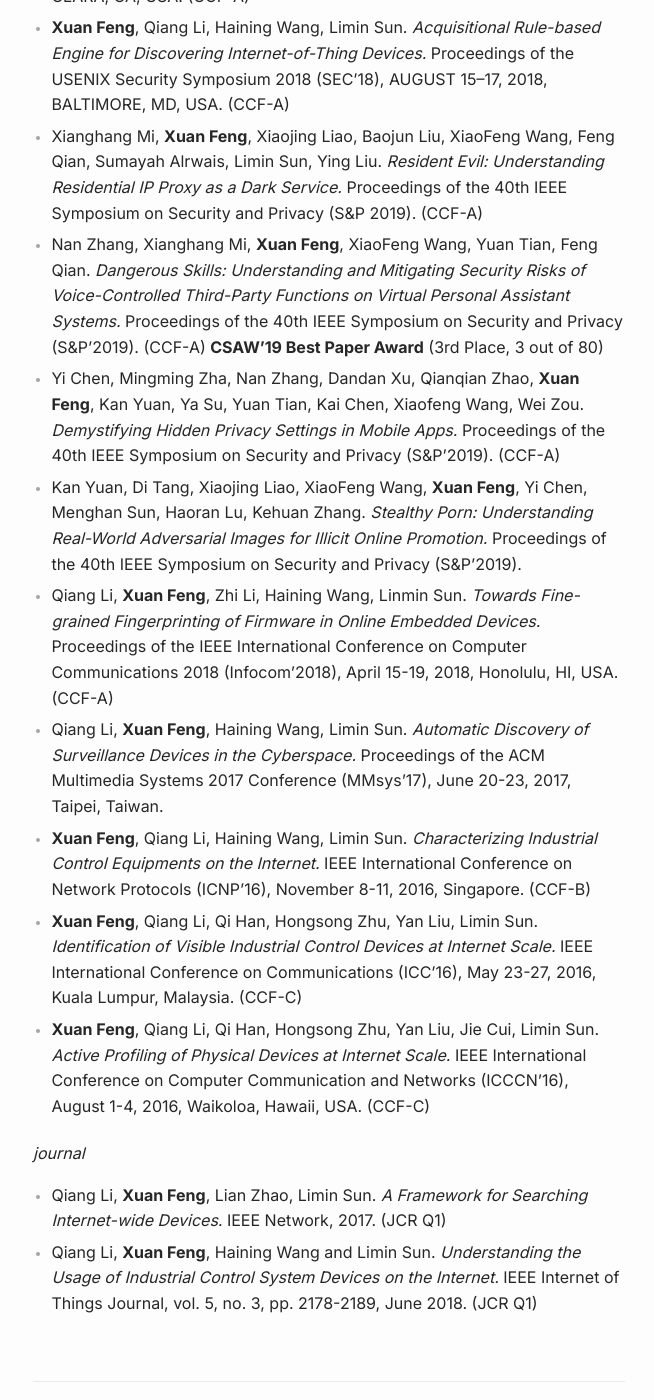
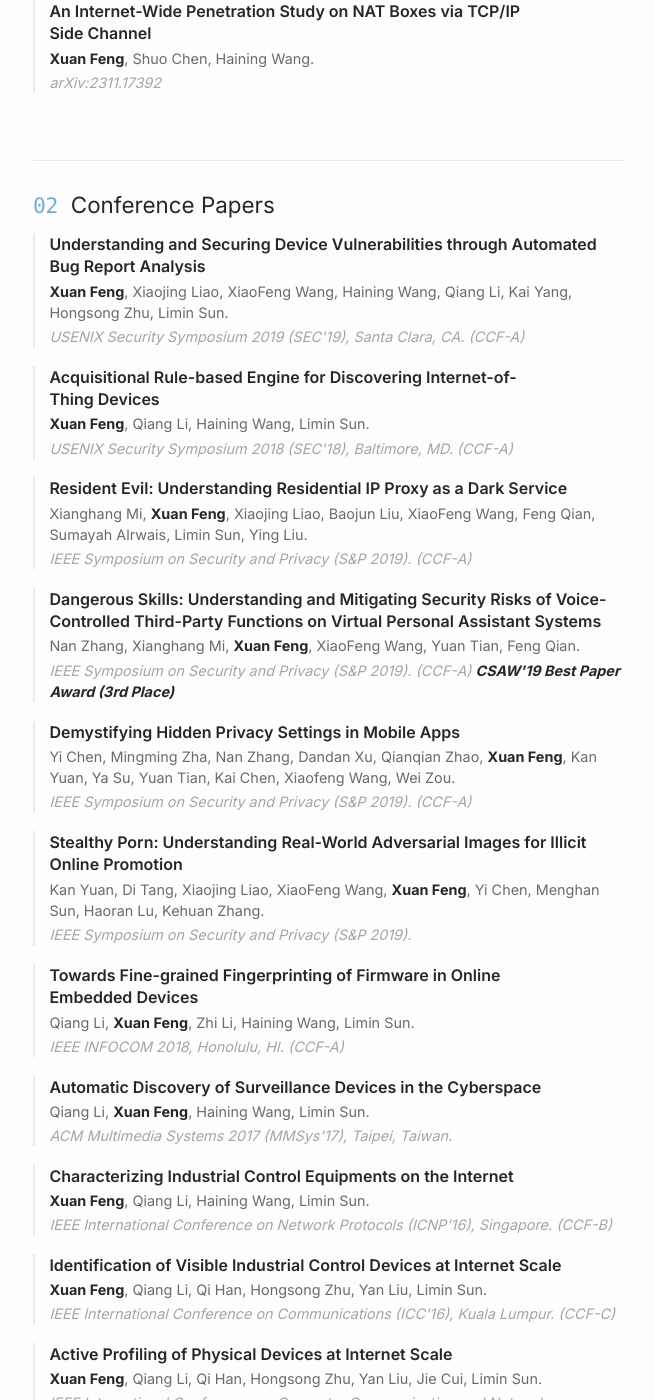
Before and after one commit to xuafeng/cv, a Jekyll site: the page built from publications.md, in a window 1280 px wide and 1400 px high, scrolled down 1098 px. Shown: the whole window, without its empty margins (311-965 px from the left). Built offline with Jekyll 4.4.1, drawn with Linux system fonts in a browser that asks for light colours; some of the changed text lies outside the part shown.

Commit message:
Refresh copy: shorter site description, refine now/index, restructure publications
Co-Authored-By: Claude Opus 4.7 (1M context) <noreply@anthropic.com>

```diff
--- a/_config.yml
+++ b/_config.yml
@@ -1,11 +1,11 @@
 
-title: Xuan Feng
-author: Xuan Feng
+title: Xuan FENG
+author: Xuan FENG
 chinese_name: 丰轩
 email: xuafeng@microsoft.com
 url: https://xuafeng.win
 baseurl: /cv
-description: Researcher at Microsoft Research Asia - Vancouver working on future agent systems, system intelligence, and AI for security.
+description: Researcher at MSR.
 
 theme_config:
   appearance: "auto"
--- a/publications.md
+++ b/publications.md
@@ -4,30 +4,121 @@ title: publications
 permalink: /publications/
 ---
 
-## selected publications
-_preprint_
-+ Xiangsen Chen, Xuan Feng, Shuo Chen, Sudipto Rakshit, Diana Duvieilh, Ashley Picone, Nan Tang. _CyberThreat-Eval: Can Large Language Models Automate Real-World Threat Research?_, Transactions on Machine Learning Research, 2025
-+ Yuanye Liu, Jiahang Xu, Li Lyna Zhang, Qi Chen, Xuan Feng, Yang Chen, Zhongxin Guo, Yuqing Yang, Peng Cheng. _Beyond Prompt Content: Enhancing LLM Performance via Content-Format Integrated Prompt Optimization_, arXiv:2502.04295
-+ Zhenghao Lin, Zihao Tang, Xiao Liu, Yeyun Gong, Yi Cheng, Qi Chen, Hang Li, Ying Xin, Ziyue Yang, Kailai Yang, Yu Yan, Xiao Liang, Shuai Lu, Yiming Huang, Zheheng Luo, Lei Qu, Xuan Feng, Yaoxiang Wang, Yuqing Xia, Feiyang Chen, Yuting Jiang, Yasen Hu, Hao Ni, Binyang Li, Guoshuai Zhao, Jui-Hao Chiang, Zhongxin Guo, Chen Lin, Kun Kuang, Wenjie Li, Yelong Shen, Jian Jiao, Peng Cheng, Mao Yang. _Sigma: Differential Rescaling of Query, Key and Value for Efficient Language Models_, arXiv:2501.13629
-+ Puzhuo Liu, Chengnian Sun, Yaowen Zheng, Xuan Feng, Chuan Qin, Yuncheng Wang, Zhenyang Xu, Zhi Li, Peng Di, Yu Jiang, Limin Sun. _Harnessing the Power of LLM to Support Binary Taint Analysis_, arXiv:2310.08275
-+ Haoyuan Wang, Yue Xue, Xuan Feng, Chao Zhou, Xianghang Mi. _Port Forwarding Services Are Forwarding Security Risks_, arXiv:2403.16060
-+ Yu Bi, Yekai Li, Xuan Feng, Xianghang Mi. _Enabling privacy-preserving cyber threat detection with federated learning_, arXiv:2404.05130
-+ Xuan Feng, Shuo Chen, Haining Wang. _An internet-wide penetration study on nat boxes via tcp/ip side channel_, arXiv:2311.17392
+# Publications
 
-_conference_
+A list of my peer-reviewed and preprint work, grouped by venue type.
 
-+ **Xuan Feng**, Xiaojing Liao, XiaoFeng Wang, Haining Wang, Qiang Li, Kai Yang, Hongsong Zhu, Limin Sun. _Understanding and Securing Device Vulnerabilities through Automated BugReport Analysis._ Proceedings of the USENIX Security Symposium 2019 (SEC'19), AUGUST 14–16, 2019, SANTA CLARA, CA, USA. (CCF-A)
-+ **Xuan Feng**, Qiang Li, Haining Wang, Limin Sun. _Acquisitional Rule-based Engine for Discovering Internet-of-Thing Devices._ Proceedings of the USENIX Security Symposium 2018 (SEC'18), AUGUST 15–17, 2018, BALTIMORE, MD, USA. (CCF-A)
-+ Xianghang Mi, **Xuan Feng**, Xiaojing Liao, Baojun Liu, XiaoFeng Wang, Feng Qian, Sumayah Alrwais, Limin Sun, Ying Liu. _Resident Evil: Understanding Residential IP Proxy as a Dark Service._ Proceedings of the 40th IEEE Symposium on Security and Privacy (S&P 2019). (CCF-A)
-+ Nan Zhang, Xianghang Mi, **Xuan Feng**, XiaoFeng Wang, Yuan Tian, Feng Qian. _Dangerous Skills: Understanding and Mitigating Security Risks of Voice-Controlled Third-Party Functions on Virtual Personal Assistant Systems._ Proceedings of the 40th IEEE Symposium on Security and Privacy (S&P'2019). (CCF-A) **CSAW'19 Best Paper Award** (3rd Place, 3 out of 80)
-+ Yi Chen, Mingming Zha, Nan Zhang, Dandan Xu, Qianqian Zhao,  **Xuan Feng**, Kan Yuan, Ya Su, Yuan Tian, Kai Chen, Xiaofeng Wang, Wei Zou. _Demystifying Hidden Privacy Settings in Mobile Apps._ Proceedings of the 40th IEEE Symposium on Security and Privacy (S&P'2019). (CCF-A)
-+ Kan Yuan, Di Tang, Xiaojing Liao, XiaoFeng Wang, **Xuan Feng**, Yi Chen, Menghan Sun, Haoran Lu, Kehuan Zhang. _Stealthy Porn: Understanding Real-World Adversarial Images for Illicit Online Promotion._ Proceedings of the 40th IEEE Symposium on Security and Privacy (S&P'2019).
-+ Qiang Li, **Xuan Feng**, Zhi Li, Haining Wang, Linmin Sun. _Towards Fine-grained Fingerprinting of Firmware in Online Embedded Devices._ Proceedings of the IEEE International Conference on Computer Communications 2018 (Infocom'2018), April 15-19, 2018, Honolulu, HI, USA. (CCF-A)
-+ Qiang Li, **Xuan Feng**, Haining Wang, Limin Sun. _Automatic Discovery of Surveillance Devices in the Cyberspace._ Proceedings of the ACM Multimedia Systems 2017 Conference (MMsys'17), June 20-23, 2017, Taipei, Taiwan.
-+ **Xuan Feng**, Qiang Li, Haining Wang, Limin Sun. _Characterizing Industrial Control Equipments on the Internet._ IEEE International Conference on Network Protocols (ICNP'16), November 8-11, 2016, Singapore. (CCF-B)
-+ **Xuan Feng**, Qiang Li, Qi Han, Hongsong Zhu, Yan Liu, Limin Sun. _Identification of Visible Industrial Control Devices at Internet Scale._ IEEE International Conference on Communications (ICC'16), May 23-27, 2016, Kuala Lumpur, Malaysia. (CCF-C)
-+ **Xuan Feng**, Qiang Li, Qi Han, Hongsong Zhu, Yan Liu, Jie Cui, Limin Sun. _Active Profiling of Physical Devices at Internet Scale._ IEEE International Conference on Computer Communication and Networks (ICCCN'16), August 1-4, 2016, Waikoloa, Hawaii, USA. (CCF-C)
+## Preprints
 
-_journal_
-+ Qiang Li, **Xuan Feng**, Lian Zhao, Limin Sun. _A Framework for Searching Internet-wide Devices._ IEEE Network, 2017. (JCR Q1)
-+ Qiang Li, **Xuan Feng**, Haining Wang and Limin Sun. _Understanding the Usage of Industrial Control System Devices on the Internet._ IEEE Internet of Things Journal, vol. 5, no. 3, pp. 2178-2189, June 2018. (JCR Q1)
+<ul class="publication-list">
+  <li>
+    <cite>CyberThreat-Eval: Can Large Language Models Automate Real-World Threat Research?</cite>
+    <span class="pub-meta">Xiangsen Chen, <strong>Xuan Feng</strong>, Shuo Chen, Sudipto Rakshit, Diana Duvieilh, Ashley Picone, Nan Tang.</span>
+    <span class="pub-venue">Transactions on Machine Learning Research, 2025</span>
+  </li>
+  <li>
+    <cite>Beyond Prompt Content: Enhancing LLM Performance via Content-Format Integrated Prompt Optimization</cite>
+    <span class="pub-meta">Yuanye Liu, Jiahang Xu, Li Lyna Zhang, Qi Chen, <strong>Xuan Feng</strong>, Yang Chen, Zhongxin Guo, Yuqing Yang, Peng Cheng.</span>
+    <span class="pub-venue">arXiv:2502.04295</span>
+  </li>
+  <li>
+    <cite>Sigma: Differential Rescaling of Query, Key and Value for Efficient Language Models</cite>
+    <span class="pub-meta">Zhenghao Lin, Zihao Tang, Xiao Liu, Yeyun Gong, Yi Cheng, Qi Chen, Hang Li, Ying Xin, Ziyue Yang, Kailai Yang, Yu Yan, Xiao Liang, Shuai Lu, Yiming Huang, Zheheng Luo, Lei Qu, <strong>Xuan Feng</strong>, Yaoxiang Wang, Yuqing Xia, Feiyang Chen, Yuting Jiang, Yasen Hu, Hao Ni, Binyang Li, Guoshuai Zhao, Jui-Hao Chiang, Zhongxin Guo, Chen Lin, Kun Kuang, Wenjie Li, Yelong Shen, Jian Jiao, Peng Cheng, Mao Yang.</span>
+    <span class="pub-venue">arXiv:2501.13629</span>
+  </li>
+  <li>
+    <cite>Harnessing the Power of LLM to Support Binary Taint Analysis</cite>
+    <span class="pub-meta">Puzhuo Liu, Chengnian Sun, Yaowen Zheng, <strong>Xuan Feng</strong>, Chuan Qin, Yuncheng Wang, Zhenyang Xu, Zhi Li, Peng Di, Yu Jiang, Limin Sun.</span>
+    <span class="pub-venue">arXiv:2310.08275</span>
+  </li>
+  <li>
+    <cite>Port Forwarding Services Are Forwarding Security Risks</cite>
+    <span class="pub-meta">Haoyuan Wang, Yue Xue, <strong>Xuan Feng</strong>, Chao Zhou, Xianghang Mi.</span>
+    <span class="pub-venue">arXiv:2403.16060</span>
+  </li>
+  <li>
+    <cite>Enabling Privacy-Preserving Cyber Threat Detection with Federated Learning</cite>
+    <span class="pub-meta">Yu Bi, Yekai Li, <strong>Xuan Feng</strong>, Xianghang Mi.</span>
+    <span class="pub-venue">arXiv:2404.05130</span>
+  </li>
+  <li>
+    <cite>An Internet-Wide Penetration Study on NAT Boxes via TCP/IP Side Channel</cite>
+    <span class="pub-meta"><strong>Xuan Feng</strong>, Shuo Chen, Haining Wang.</span>
+    <span class="pub-venue">arXiv:2311.17392</span>
+  </li>
+</ul>
+
+## Conference Papers
+
+<ul class="publication-list">
+  <li>
+    <cite>Understanding and Securing Device Vulnerabilities through Automated Bug Report Analysis</cite>
+    <span class="pub-meta"><strong>Xuan Feng</strong>, Xiaojing Liao, XiaoFeng Wang, Haining Wang, Qiang Li, Kai Yang, Hongsong Zhu, Limin Sun.</span>
+    <span class="pub-venue">USENIX Security Symposium 2019 (SEC'19), Santa Clara, CA. (CCF-A)</span>
+  </li>
+  <li>
+    <cite>Acquisitional Rule-based Engine for Discovering Internet-of-Thing Devices</cite>
+    <span class="pub-meta"><strong>Xuan Feng</strong>, Qiang Li, Haining Wang, Limin Sun.</span>
+    <span class="pub-venue">USENIX Security Symposium 2018 (SEC'18), Baltimore, MD. (CCF-A)</span>
+  </li>
+  <li>
+    <cite>Resident Evil: Understanding Residential IP Proxy as a Dark Service</cite>
+    <span class="pub-meta">Xianghang Mi, <strong>Xuan Feng</strong>, Xiaojing Liao, Baojun Liu, XiaoFeng Wang, Feng Qian, Sumayah Alrwais, Limin Sun, Ying Liu.</span>
+    <span class="pub-venue">IEEE Symposium on Security and Privacy (S&amp;P 2019). (CCF-A)</span>
+  </li>
+  <li>
+    <cite>Dangerous Skills: Understanding and Mitigating Security Risks of Voice-Controlled Third-Party Functions on Virtual Personal Assistant Systems</cite>
+    <span class="pub-meta">Nan Zhang, Xianghang Mi, <strong>Xuan Feng</strong>, XiaoFeng Wang, Yuan Tian, Feng Qian.</span>
+    <span class="pub-venue">IEEE Symposium on Security and Privacy (S&amp;P 2019). (CCF-A) <strong>CSAW'19 Best Paper Award (3rd Place)</strong></span>
+  </li>
+  <li>
+    <cite>Demystifying Hidden Privacy Settings in Mobile Apps</cite>
+    <span class="pub-meta">Yi Chen, Mingming Zha, Nan Zhang, Dandan Xu, Qianqian Zhao, <strong>Xuan Feng</strong>, Kan Yuan, Ya Su, Yuan Tian, Kai Chen, Xiaofeng Wang, Wei Zou.</span>
+    <span class="pub-venue">IEEE Symposium on Security and Privacy (S&amp;P 2019). (CCF-A)</span>
+  </li>
+  <li>
+    <cite>Stealthy Porn: Understanding Real-World Adversarial Images for Illicit Online Promotion</cite>
+    <span class="pub-meta">Kan Yuan, Di Tang, Xiaojing Liao, XiaoFeng Wang, <strong>Xuan Feng</strong>, Yi Chen, Menghan Sun, Haoran Lu, Kehuan Zhang.</span>
+    <span class="pub-venue">IEEE Symposium on Security and Privacy (S&amp;P 2019).</span>
+  </li>
+  <li>
+    <cite>Towards Fine-grained Fingerprinting of Firmware in Online Embedded Devices</cite>
+    <span class="pub-meta">Qiang Li, <strong>Xuan Feng</strong>, Zhi Li, Haining Wang, Limin Sun.</span>
+    <span class="pub-venue">IEEE INFOCOM 2018, Honolulu, HI. (CCF-A)</span>
+  </li>
+  <li>
+    <cite>Automatic Discovery of Surveillance Devices in the Cyberspace</cite>
+    <span class="pub-meta">Qiang Li, <strong>Xuan Feng</strong>, Haining Wang, Limin Sun.</span>
+    <span class="pub-venue">ACM Multimedia Systems 2017 (MMSys'17), Taipei, Taiwan.</span>
+  </li>
+  <li>
+    <cite>Characterizing Industrial Control Equipments on the Internet</cite>
+    <span class="pub-meta"><strong>Xuan Feng</strong>, Qiang Li, Haining Wang, Limin Sun.</span>
+    <span class="pub-venue">IEEE International Conference on Network Protocols (ICNP'16), Singapore. (CCF-B)</span>
+  </li>
+  <li>
+    <cite>Identification of Visible Industrial Control Devices at Internet Scale</cite>
+    <span class="pub-meta"><strong>Xuan Feng</strong>, Qiang Li, Qi Han, Hongsong Zhu, Yan Liu, Limin Sun.</span>
+    <span class="pub-venue">IEEE International Conference on Communications (ICC'16), Kuala Lumpur. (CCF-C)</span>
+  </li>
+  <li>
+    <cite>Active Profiling of Physical Devices at Internet Scale</cite>
+    <span class="pub-meta"><strong>Xuan Feng</strong>, Qiang Li, Qi Han, Hongsong Zhu, Yan Liu, Jie Cui, Limin Sun.</span>
+    <span class="pub-venue">IEEE International Conference on Computer Communication and Networks (ICCCN'16), Waikoloa, HI. (CCF-C)</span>
+  </li>
+</ul>
+
+## Journal Articles
+
+<ul class="publication-list">
+  <li>
+    <cite>A Framework for Searching Internet-wide Devices</cite>
+    <span class="pub-meta">Qiang Li, <strong>Xuan Feng</strong>, Lian Zhao, Limin Sun.</span>
+    <span class="pub-venue">IEEE Network, 2017. (JCR Q1)</span>
+  </li>
+  <li>
+    <cite>Understanding the Usage of Industrial Control System Devices on the Internet</cite>
+    <span class="pub-meta">Qiang Li, <strong>Xuan Feng</strong>, Haining Wang, Limin Sun.</span>
+    <span class="pub-venue">IEEE Internet of Things Journal, vol. 5, no. 3, pp. 2178-2189, June 2018. (JCR Q1)</span>
+  </li>
+</ul>
```
Also changed, not shown: index.md (+18 -13 lines), now.md (+3 -3 lines).
